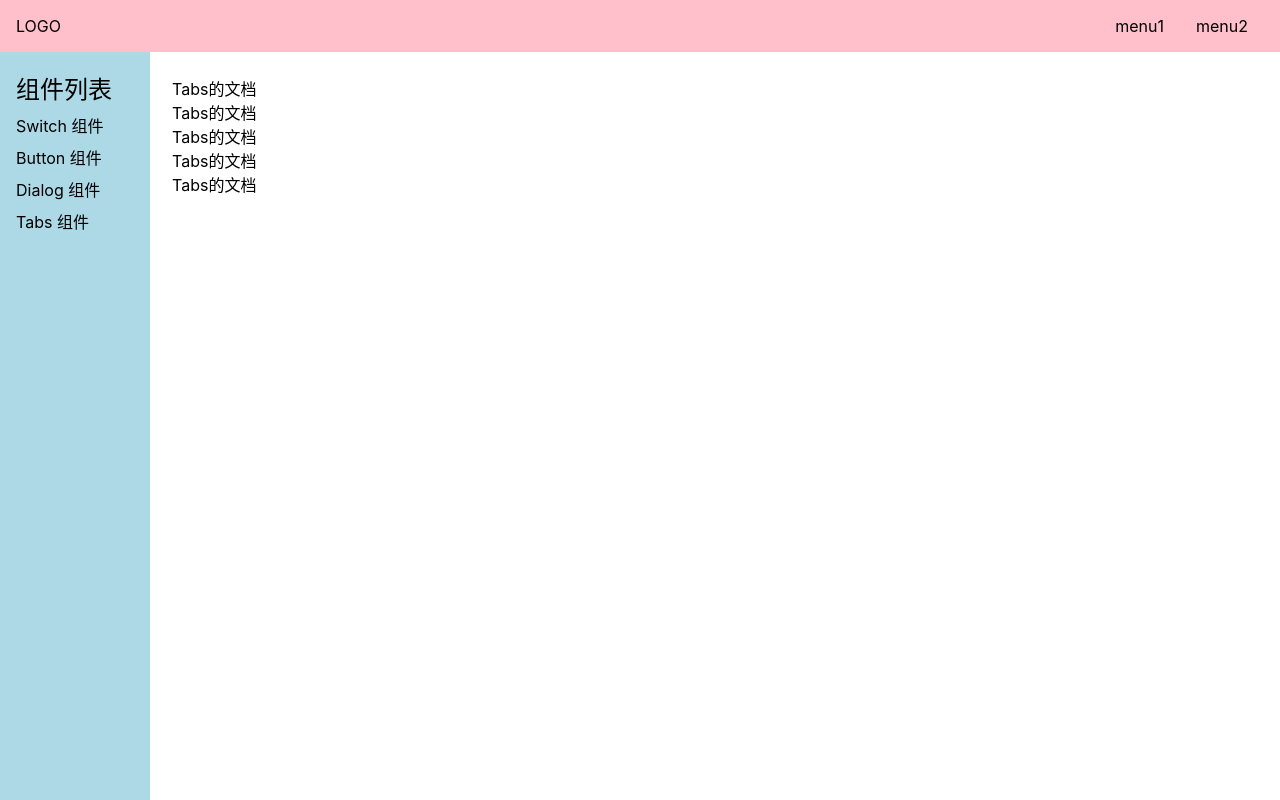
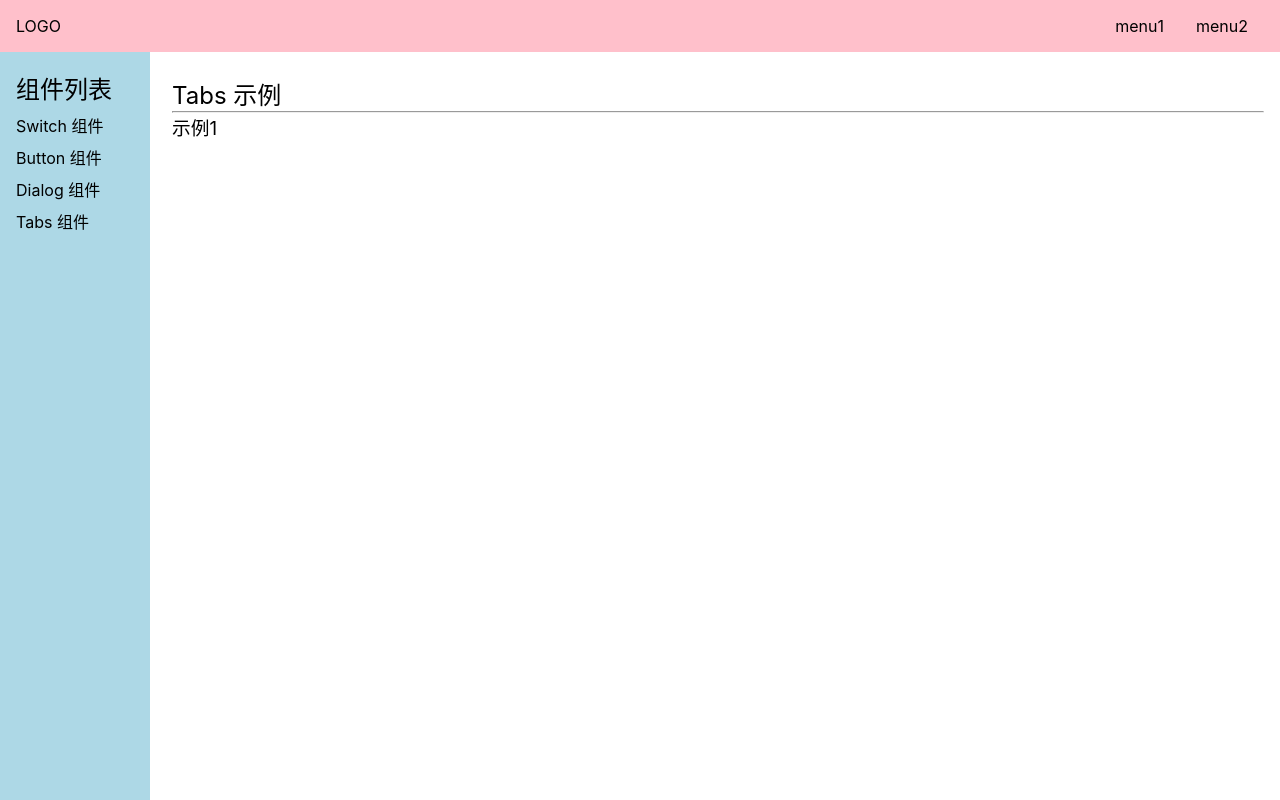
Before and after one commit to Crescent-zxy/Cat-UI, a Vue app: page /#/doc/tabs in a window 1280 px wide. Built offline with nearby package versions, Linux system fonts and the light colour scheme; the HTML template or start-up script is replaced by a standard one.

Commit message:
创建Tabs和TabPane

```diff
--- a/src/components/TabsPage.vue
+++ b/src/components/TabsPage.vue
@@ -1,9 +1,19 @@
 <template>
-  <div>
-    <p>Tabs的文档</p>
-    <p>Tabs的文档</p>
-    <p>Tabs的文档</p>
-    <p>Tabs的文档</p>
-    <p>Tabs的文档</p>
-  </div>
+  <h2>Tabs 示例</h2>
+  <hr />
+  <h3>示例1</h3>
+  <p>
+    <Tabs>
+      <TabPane title="导航1">内容1</TabPane>
+      <TabPane title="导航2">内容2</TabPane>
+    </Tabs>
+  </p>
 </template>
+
+<script lang="ts">
+import Tabs from "../lib/Tabs.vue";
+import Tab from "../lib/TabPane.vue";
+export default {
+  components: { Tabs, Tab },
+};
+</script>
--- /dev/null
+++ b/src/lib/TabPane.vue
@@ -0,0 +1,3 @@
+<template>
+  <div></div>
+</template>
--- /dev/null
+++ b/src/lib/Tabs.vue
@@ -0,0 +1,10 @@
+<template>
+  <div></div>
+</template>
+
+<script lang="ts">
+import TabPane from "./TabPane.vue";
+export default {
+  components: { TabPane },
+};
+</script>
--- a/src/views/Doc.vue
+++ b/src/views/Doc.vue
@@ -1,6 +1,6 @@
 <template>
   <div class="layout">
-    <Topnav class="nav" />
+    <TopNav class="nav" />
     <div class="content">
       <aside v-if="asideVisible">
         <h2>组件列表</h2>
@@ -27,11 +27,11 @@
 </template>
 
 <script lang="ts">
-import Topnav from "../components/Topnav.vue";
+import TopNav from "../components/TopNav.vue";
 import { inject, Ref } from "vue";
 
 export default {
-  components: { Topnav },
+  components: { TopNav },
   setup() {
     const asideVisible = inject<Ref<boolean>>("asideVisible");
     return { asideVisible };
--- a/src/views/Home.vue
+++ b/src/views/Home.vue
@@ -1,6 +1,5 @@
 <template>
-  <div>
-    <Topnav />
+  <TopNav />
   <div class="banner">
     <h1>CatUI</h1>
     <h2>一个基于 Vue3 的 UI 框架</h2>
@@ -9,13 +8,12 @@
       <router-link to="/doc">开始</router-link>
     </p>
   </div>
-  </div>
 </template>
 
 <script lang="ts">
-import Topnav from "../components/Topnav.vue";
+import TopNav from "../components/TopNav.vue";
 export default {
-  components: { Topnav },
+  components: { TopNav },
 };
 </script>
 
```
Lines whose indentation alone changed are shown as unchanged.
